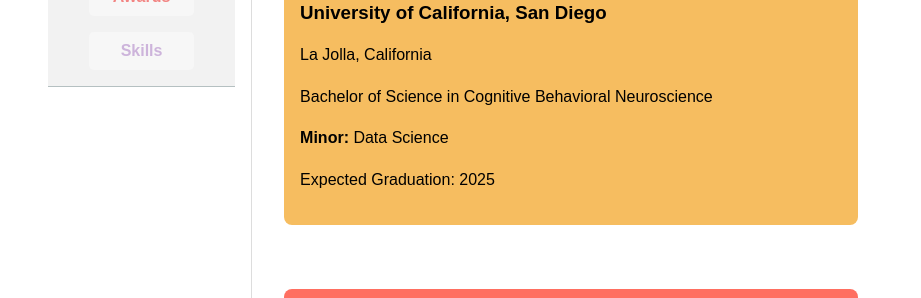
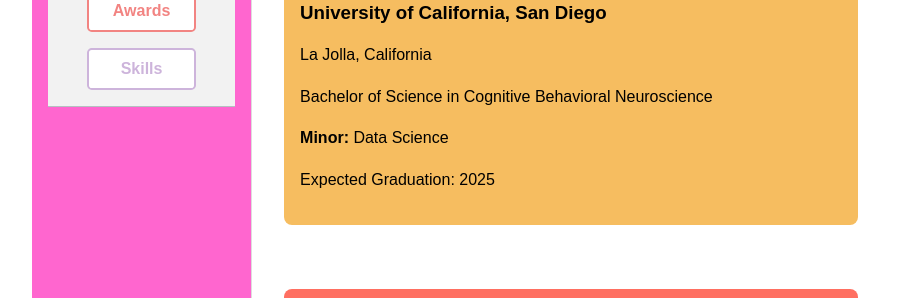
Before and after one commit to eshamir3/Portfolio, a plain HTML site: page resume/index.html in a window 1280 px wide. Shown: the part 340-638 px from the top of the page, without its empty margins (179-1100 px from the left). Drawn offline with Linux system fonts and the light colour scheme.

Commit message:
Update style.css

```diff
--- a/style.css
+++ b/style.css
@@ -192,7 +192,7 @@
     position: sticky;
     top: 4.5rem; /* ensure it starts below top nav */
     height: calc(100vh - 4.5rem);
-    background: #fff;
+    background: #ff66cf;
     border-right: 1px solid #ddd;
     padding: 2rem 1rem;
   }
@@ -266,3 +266,15 @@
       padding: 1rem;
     }
   }
+
+  .sidebar nav ul li a {
+    display: block;
+    padding: 0.4em 0.6em;
+    font-weight: bold;
+    text-decoration: none;
+    color: var(--color, black);
+    background-color: white;
+    border: 2px solid var(--color);
+    border-radius: 0.3em;
+    transition: all 0.3s ease;
+  }
```
